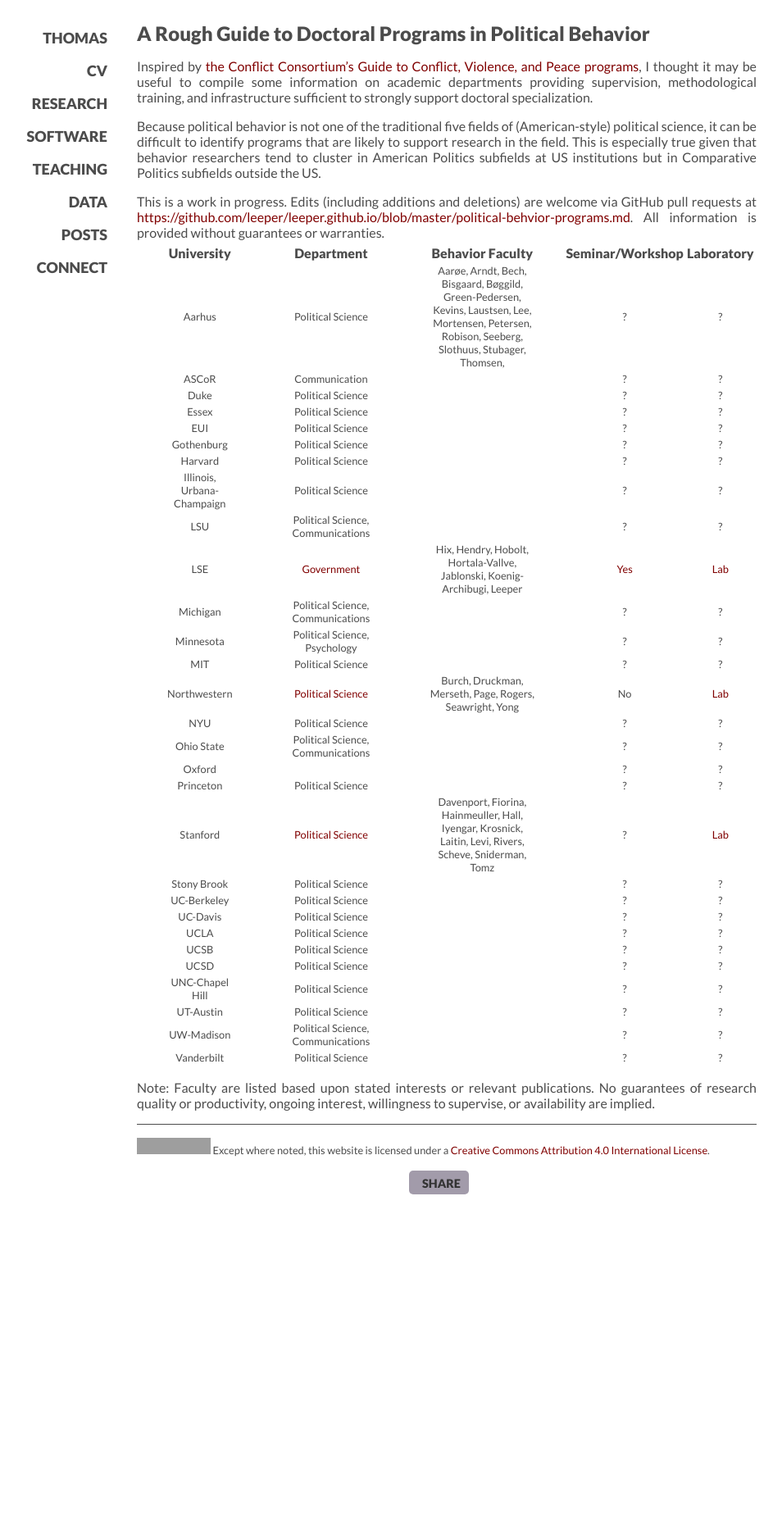
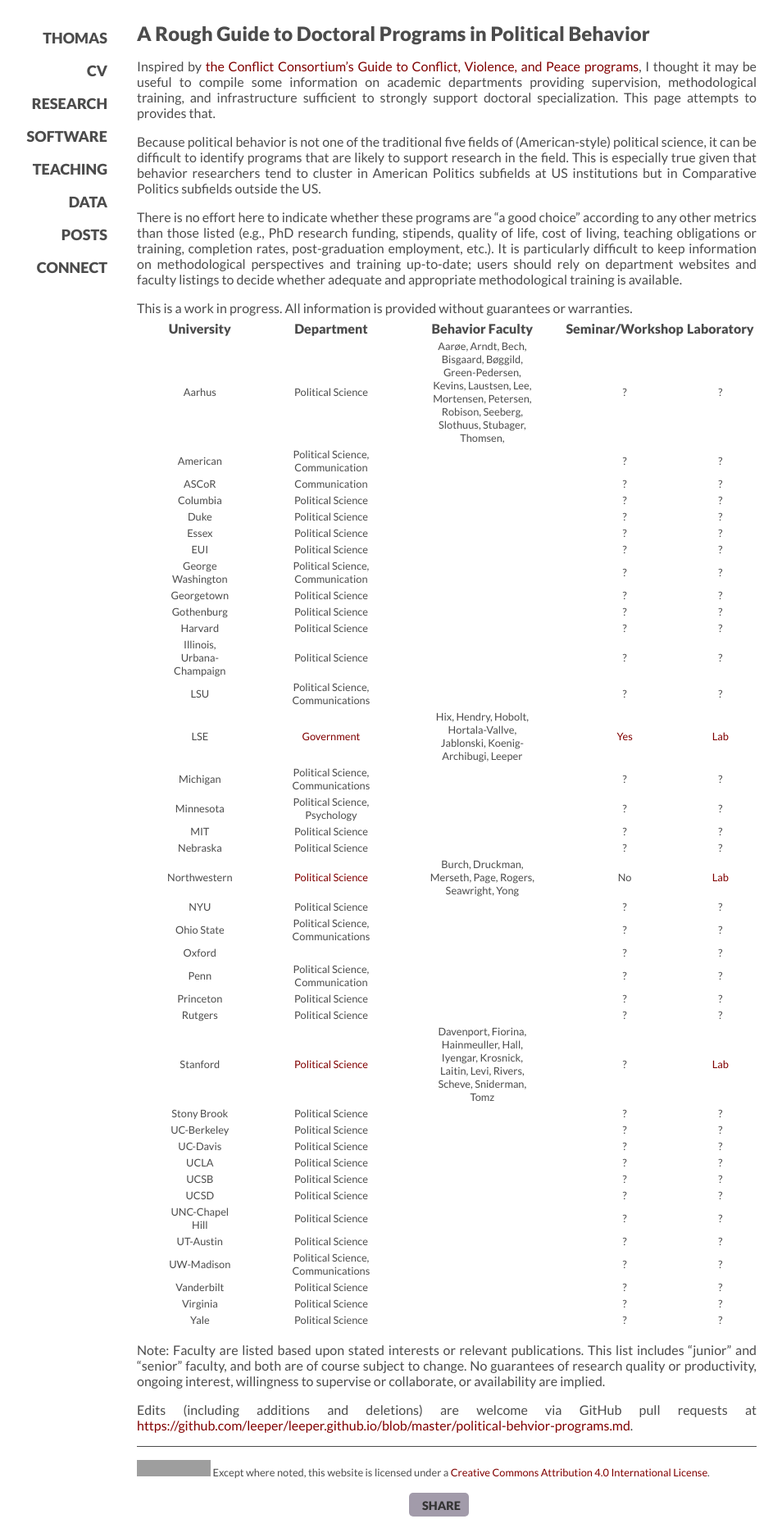
Before and after one commit to leeper/leeper.github.io, a Jekyll site: the page built from political-behavior-programs.md, in a window 1280 px wide. Shown: the whole page at 82% size, without its empty margins (95-1049 px from the left). Built offline with Jekyll 4.4.1, drawn with Linux system fonts in a browser that asks for light colours; some web fonts are replaced; before the commit the page ends 1471 px from its top, so only the background shows below that; grey boxes are pictures that could not be loaded.

Commit message:
Update political-behavior-programs.md

```diff
--- a/political-behavior-programs.md
+++ b/political-behavior-programs.md
@@ -6,20 +6,25 @@
 
 # A Rough Guide to Doctoral Programs in Political Behavior
 
-Inspired by [the Conflict Consortium's](http://www.conflictconsortium.com/) [Guide to Conflict, Violence, and Peace programs](http://conflictconsortium.weebly.com/annual-review-of-conflict-peace-and-violence-programs-in-political-science.html), I thought it may be useful to compile some information on academic departments providing supervision, methodological training, and infrastructure sufficient to strongly support doctoral specialization.
+Inspired by [the Conflict Consortium's](http://www.conflictconsortium.com/) [Guide to Conflict, Violence, and Peace programs](http://conflictconsortium.weebly.com/annual-review-of-conflict-peace-and-violence-programs-in-political-science.html), I thought it may be useful to compile some information on academic departments providing supervision, methodological training, and infrastructure sufficient to strongly support doctoral specialization. This page attempts to provides that.
 
 Because political behavior is not one of the traditional five fields of (American-style) political science, it can be difficult to identify programs that are likely to support research in the field. This is especially true given that behavior researchers tend to cluster in American Politics subfields at US institutions but in Comparative Politics subfields outside the US.
 
-This is a work in progress. Edits (including additions and deletions) are welcome via GitHub pull requests at [https://github.com/leeper/leeper.github.io/blob/master/political-behvior-programs.md](https://github.com/leeper/leeper.github.io/blob/master/political-behvior-programs.md). All information is provided without guarantees or warranties.
+There is no effort here to indicate whether these programs are "a good choice" according to any other metrics than those listed (e.g., PhD research funding, stipends, quality of life, cost of living, teaching obligations or training, completion rates, post-graduation employment, etc.). It is particularly difficult to keep information on methodological perspectives and training up-to-date; users should rely on department websites and faculty listings to decide whether adequate and appropriate methodological training is available.
 
+This is a work in progress. All information is provided without guarantees or warranties.
 
 | University  | Department | Behavior Faculty | Seminar/Workshop | Laboratory |
 | ----------- | ---------- | ---------------- | ---------------- | ---------- |
 | Aarhus | Political Science | Aarøe, Arndt, Bech, Bisgaard, Bøggild, Green-Pedersen, Kevins, Laustsen, Lee, Mortensen, Petersen, Robison, Seeberg, Slothuus, Stubager, Thomsen,  | ? | ? |
+| American | Political Science, Communication | | ? | ? |
 | ASCoR | Communication |  | ? | ? |
+| Columbia | Political Science | | ? | ? |
 | Duke | Political Science | | ? | ? |
 | Essex | Political Science | | ? | ? |
 | EUI | Political Science | | ? | ? |
+| George Washington | Political Science, Communication | | ? | ? |
+| Georgetown | Political Science | | ? | ? |
 | Gothenburg | Political Science | | ? | ? |
 | Harvard | Political Science | | ? | ? |
 | Illinois, Urbana-Champaign | Political Science | | ? | ? |
@@ -28,11 +33,14 @@
 | Michigan | Political Science, Communications | | ? | ? |
 | Minnesota | Political Science, Psychology | | ? | ? |
 | MIT | Political Science | | ? | ? |
+| Nebraska | Political Science | | ? | ? |
 | Northwestern | [Political Science](http://www.polisci.northwestern.edu/) | Burch, Druckman, Merseth, Page, Rogers, Seawright, Yong | No | [Lab](http://faculty.wcas.northwestern.edu/~jnd260/lab.html) |
 | NYU | Political Science | | ? | ? |
 | Ohio State | Political Science, Communications | | ? | ? |
 | Oxford |  | | ? | ? |
+| Penn | Political Science, Communication | | ? | ? |
 | Princeton | Political Science | | ? | ? |
+| Rutgers | Political Science | | ? | ? |
 | Stanford | [Political Science](http://politicalscience.stanford.edu/) | Davenport, Fiorina, Hainmeuller, Hall, Iyengar, Krosnick, Laitin, Levi, Rivers, Scheve, Sniderman, Tomz | ? | [Lab](https://pcl.stanford.edu/) |
 | Stony Brook | Political Science | | ? | ? |
 | UC-Berkeley | Political Science | | ? | ? |
@@ -44,5 +52,9 @@
 | UT-Austin | Political Science | | ? | ? |
 | UW-Madison | Political Science, Communications | | ? | ? |
 | Vanderbilt | Political Science | | ? | ? |
+| Virginia | Political Science | | ? | ? |
+| Yale | Political Science | | ? | ? |
 
-Note: Faculty are listed based upon stated interests or relevant publications. No guarantees of research quality or productivity, ongoing interest, willingness to supervise, or availability are implied.
+Note: Faculty are listed based upon stated interests or relevant publications. This list includes "junior" and "senior" faculty, and both are of course subject to change. No guarantees of research quality or productivity, ongoing interest, willingness to supervise or collaborate, or availability are implied.
+
+Edits (including additions and deletions) are welcome via GitHub pull requests at [https://github.com/leeper/leeper.github.io/blob/master/political-behvior-programs.md](https://github.com/leeper/leeper.github.io/blob/master/political-behvior-programs.md).
```
